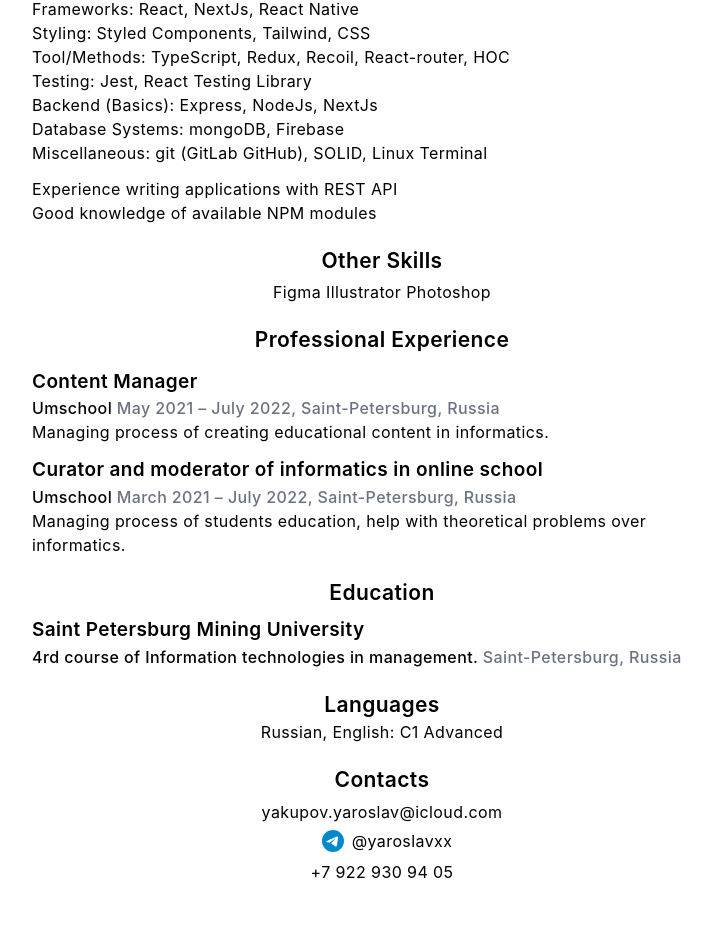
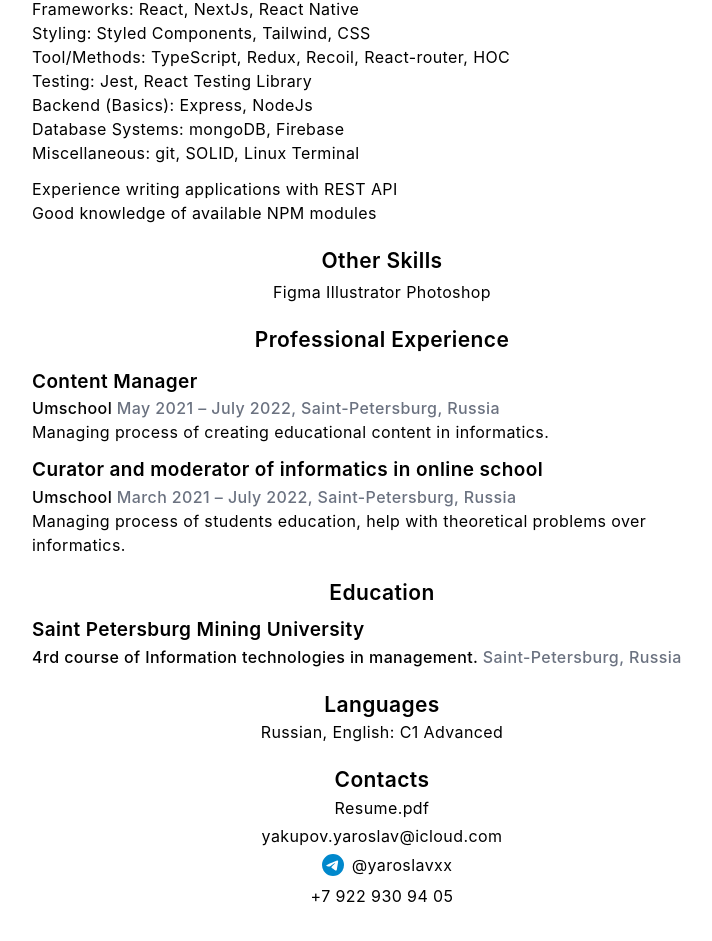
Before and after one commit to yaroslavx/y, a Next.js app: page /resume in a window 1280 px wide. Shown: the part 655-1596 px from the top of the page, without its empty margins (258-970 px from the left). Built offline with nearby package versions, Linux system fonts and the light colour scheme.

Commit message:
add resume.pdf

```diff
--- a/pages/resume.jsx
+++ b/pages/resume.jsx
@@ -42,9 +42,7 @@ const resume = () => {
             problem-solving skills. Effective and proven track record of
             critical thinking, idea generation, and optimizing efficiencies.
           </p>
-          <h5 className=" text-center text-[21px] font-semibold">
-          I can do:
-            </h5>
+          <h5 className=" text-center text-[21px] font-semibold">I can do:</h5>
           <p className="">Good communication</p>
           <p className="">Teamwork </p>
           <p className="">Creativity and willingness to learn</p>
@@ -66,12 +64,10 @@ const resume = () => {
                 Tool/Methods: TypeScript, Redux, Recoil, React-router, HOC
               </p>
               <p className="text-start">Testing: Jest, React Testing Library</p>
-              <p className="text-start">
-                Backend (Basics): Express, NodeJs, NextJs
-              </p>
+              <p className="text-start">Backend (Basics): Express, NodeJs</p>
               <p className="text-start">Database Systems: mongoDB, Firebase</p>
               <p className="text-start">
-                Miscellaneous: git (GitLab GitHub), SOLID, Linux Terminal
+                Miscellaneous: git, SOLID, Linux Terminal
               </p>
               <p className="mt-3 text-start">
                 Experience writing applications with REST API
@@ -177,6 +173,12 @@ const resume = () => {
             <p className="mt-1 text-center text-[21px] font-semibold">
               Contacts
             </p>
+            <a
+              href="https://drive.google.com/file/d/1hvG72BS-fsRZh04eb8EDENnULyIcKtXY/view?usp=sharing"
+              className="mt-1"
+            >
+              Resume.pdf
+            </a>
             <p className="mt-1">yakupov.yaroslav@icloud.com</p>
             <a
               href="https://t.me/yaroslavxx"
```
